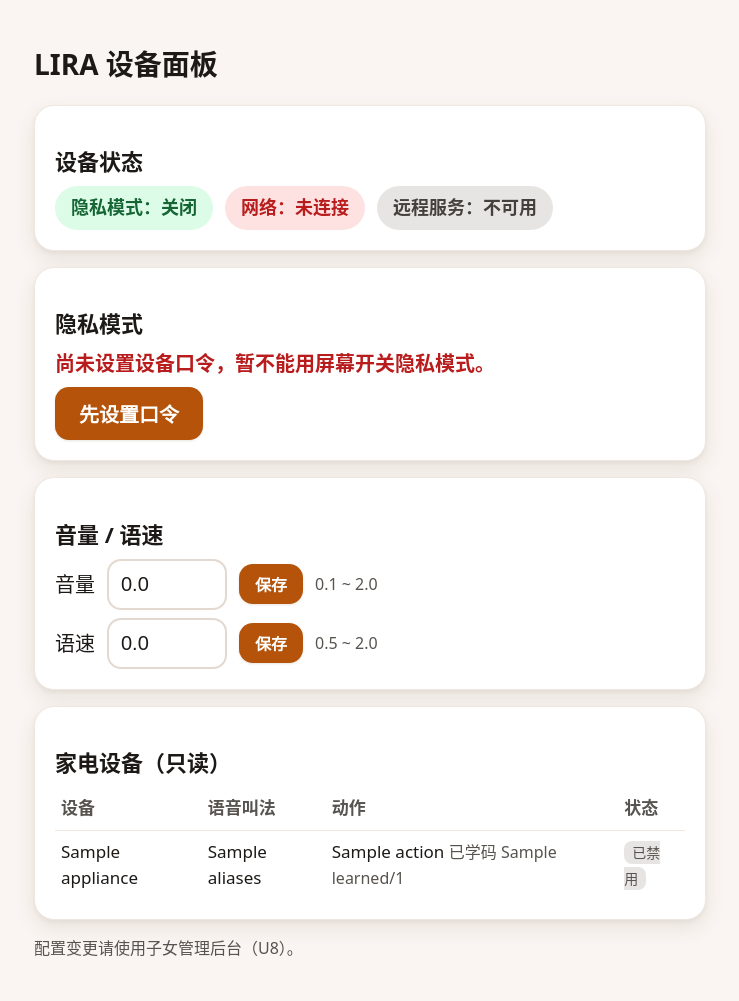
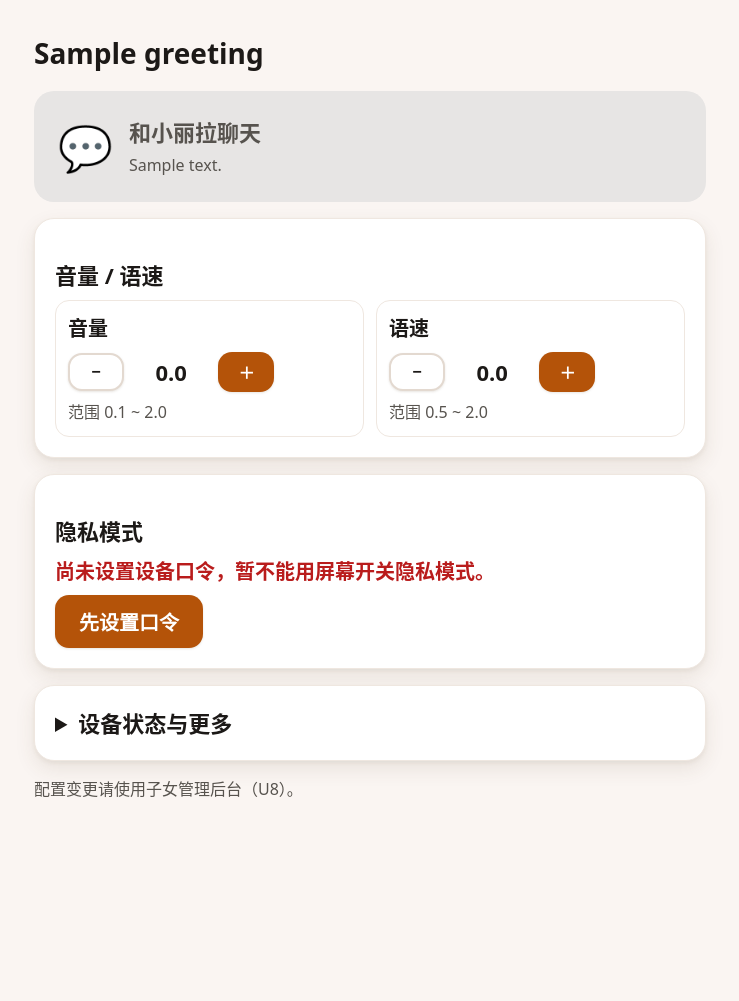
Before and after one commit to JoeYZXd/LIRA, a FastAPI app: template device/lira/ui/templates/index.html in a window 1280 px wide. Shown: the whole page, without its empty margins (270-1009 px from the left). After the commit the page ends 797 px from the top, so only its background shows below. Run offline with FastAPI, Linux system fonts and the light colour scheme; the template is opened without the code that fills it: most values are stand-ins (such as "Sample title", 1, 10 or a date in 2020).

Commit message:
feat(ui): 首页改版为温馨家庭助手主页（U5）
首屏时段问候+小丽拉欢迎语与聊天入口大卡（chat 未装配时同位
置显式暂不可用）；音量/语速改为步进快捷卡片（沿用既有端点，
Jinja 内钳制步长与边界）；隐私开关卡保留口令流程与 fail-closed
引导；状态 pills/家电表/dev 链接收入默认收起的折叠区。端点、
表单参数与 /status 全部不变（R4 等价），21 个新测试。

Co-Authored-By: Claude Code <noreply@anthropic.com>

```diff
--- a/device/lira/ui/app.py
+++ b/device/lira/ui/app.py
@@ -3,7 +3,9 @@
 定位（计划 U7 Approach）：设备本地小 Web 服务，板上绑屏即 kiosk。
 
 页面（服务端渲染 Jinja2，无前端构建链，无 HTMX——表单 + 重定向已够用）：
-  - `/`        状态卡（网络/远程可用/隐私）+ 隐私开关 + 音量/语速 + 设备列表只读
+  - `/`        首页（时段问候 + 聊天入口 + 音量/语速快捷步进 + 隐私开关 +
+               折叠收纳的设备状态/家电只读表/开发者控制台——home-console U5；
+               R4：既有端点/表单参数/`/status` 全部不变，纯呈现层重排）
   - `/passphrase/setup`  设备本地口令首启设置（无默认值，fail-closed）
   - `/status`  只读状态 JSON（kiosk 轮询用，不鉴权）
 
@@ -20,6 +22,7 @@ from __future__ import annotations
 
 import logging
 from dataclasses import dataclass, field
+from datetime import datetime
 from pathlib import Path
 from typing import Callable
 
@@ -30,8 +33,17 @@ from fastapi.templating import Jinja2Templates
 from lira.appliances.store import ApplianceStore
 from lira.privacy import PassphraseVault, PrivacyState
 from lira.settings import DeviceSettings
+from lira.ui.chat import CHAT_UNAVAILABLE_NOTE
 
-__all__ = ["DeviceSettings", "UiServices", "create_app", "TEMPLATES_DIR"]
+__all__ = [
+    "DeviceSettings",
+    "HOME_WELCOME",
+    "UiServices",
+    "create_app",
+    "greeting_for_hour",
+    "home_greeting",
+    "TEMPLATES_DIR",
+]
 
 logger = logging.getLogger(__name__)
 
@@ -78,8 +90,32 @@ def _appliance_rows(services: UiServices) -> list[dict[str, object]]:
     return rows
 
 
+#: 首页固定欢迎语（跟在时段问候后的一句；home-console U5 首屏）
+HOME_WELCOME = "我是小丽拉，您的家庭小助手。"
+
+
+def greeting_for_hour(hour: int) -> str:
+    """时段问候语（home-console U5）：5-11 点早上 / 12-17 点下午 / 其余晚上。
+
+    其余 = 18-23 点与 0-4 点（深夜凌晨归晚上），三分支覆盖全部 24 小时。
+    """
+    if 5 <= hour < 12:
+        return "早上好"
+    if 12 <= hour < 18:
+        return "下午好"
+    return "晚上好"
+
+
+def home_greeting(hour: int) -> str:
+    """首页首屏问候整句：时段问候 + 固定欢迎语（单一出处，可按小时单测）。"""
+    return f"{greeting_for_hour(hour)}，{HOME_WELCOME}"
+
+
 def _index_context(services: UiServices, **extra: object) -> dict[str, object]:
     return {
+        "greeting": home_greeting(datetime.now().hour),
+        "chat_available": services.chat is not None,
+        "chat_unavailable_note": CHAT_UNAVAILABLE_NOTE,
         "privacy_on": services.privacy.is_on,
         "remote_available": services.remote_available(),
         "network_ok": services.network_ok(),
--- a/device/lira/ui/templates/index.html
+++ b/device/lira/ui/templates/index.html
@@ -1,16 +1,122 @@
 {% extends "base.html" %}
+{% block extra %}
+<style>
+  /* ===== 首页改版补充样式（home-console U5）：仅组合 base.html 设计令牌，不新造色板 ===== */
+
+  /* 首屏问候 */
+  .hero { margin: var(--space-2) 0 var(--space-4); }
+  .hero .hello { font-size: var(--fs-h1); font-weight: 700; margin: 0; }
+
+  /* 聊天入口大卡（R1 主视觉；chat 未装配时同位置显式不可点提示，不隐藏） */
+  .chat-entry {
+    display: flex; align-items: center; gap: var(--space-4);
+    background: var(--brand); color: var(--surface);
+    border-radius: var(--radius-lg); padding: var(--space-5);
+    box-shadow: var(--shadow-md); margin-bottom: var(--space-4);
+    text-decoration: none;
+    transition: background-color var(--speed) ease-out,
+                transform var(--speed) ease-out,
+                box-shadow var(--speed) ease-out;
+  }
+  .chat-entry:hover { background: var(--brand-deep); transform: translateY(-1px); }
+  .chat-entry:active { transform: translateY(0); box-shadow: none; }
+  .chat-entry .chat-emoji { font-size: 44px; line-height: 1; }
+  .chat-entry .chat-title { font-size: var(--fs-h2); font-weight: 700; margin: 0; }
+  .chat-entry .chat-sub { margin: var(--space-1) 0 0; font-size: var(--fs-small); }
+  .chat-entry.disabled,
+  .chat-entry.disabled:hover {
+    background: var(--neutral-soft); color: var(--ink-soft);
+    box-shadow: none; transform: none; cursor: not-allowed;
+  }
+
+  /* 快捷区：音量 / 语速步进卡（R2；−/+ 各自小 form POST 既有端点） */
+  .steppers {
+    display: grid; grid-template-columns: repeat(auto-fit, minmax(220px, 1fr));
+    gap: var(--space-3);
+  }
+  .stepper {
+    border: 1px solid var(--border); border-radius: var(--radius-md);
+    padding: var(--space-3);
+    display: flex; flex-direction: column; gap: var(--space-2);
+  }
+  .stepper .stepper-label { font-weight: 600; }
+  .stepper-row { display: flex; align-items: center; gap: var(--space-3); }
+  .step-form { display: inline-flex; margin: 0; }
+  .stepper button { min-width: 56px; }
+  .stepper-value {
+    font-size: var(--fs-h2); font-weight: 700; text-align: center;
+    min-width: 3.2em; font-variant-numeric: tabular-nums;
+  }
+  button.ghost {
+    background: var(--surface); color: var(--ink);
+    border: 2px solid var(--border-strong);
+  }
+  button.ghost:hover { background: var(--bg); }
+
+  /* 折叠收纳区（R3）：默认收起，摘要行即入口 */
+  details.card > summary { cursor: pointer; font-weight: 700; font-size: var(--fs-h2); }
+  details.card[open] > summary { margin-bottom: var(--space-3); }
+  details .fold-head { margin: var(--space-4) 0 var(--space-2); }
+  details summary + .fold-head { margin-top: 0; }
+</style>
+{% endblock %}
 {% block content %}
-<h1>LIRA 设备面板</h1>
-{% if dev_console %}
-  <p><a href="/dev">开发者控制台</a></p>
+<div class="hero">
+  <p class="hello">{{ greeting }}</p>
+</div>
+
+{% if chat_available %}
+<a class="chat-entry" href="/chat">
+  <span class="chat-emoji" aria-hidden="true">💬</span>
+  <span>
+    <p class="chat-title">和小丽拉聊天</p>
+    <p class="chat-sub">点这里，选一位家人开始聊。</p>
+  </span>
+</a>
+{% else %}
+<div class="chat-entry disabled" aria-disabled="true">
+  <span class="chat-emoji" aria-hidden="true">💬</span>
+  <span>
+    <p class="chat-title">和小丽拉聊天</p>
+    <p class="chat-sub">{{ chat_unavailable_note }}</p>
+  </span>
+</div>
 {% endif %}
 
 <section class="card">
-  <h2>设备状态</h2>
-  <div class="status-row">
-    <span class="pill {{ 'on' if privacy_on else 'off' }}">隐私模式：{{ '开启' if privacy_on else '关闭' }}</span>
-    <span class="pill {{ 'off' if network_ok else 'on' }}">网络：{{ '已连接' if network_ok else '未连接' }}</span>
-    <span class="pill {{ 'off' if remote_available else 'neutral' }}">远程服务：{{ '可用' if remote_available else '不可用' }}</span>
+  <h2>音量 / 语速</h2>
+  {% if setting_error %}<p class="error">{{ setting_error }}</p>{% endif %}
+  <div class="steppers">
+    <div class="stepper">
+      <span class="stepper-label">音量</span>
+      <div class="stepper-row">
+        <form method="post" action="/volume" class="step-form">
+          <input type="hidden" name="value" value="{{ '%.1f'|format([volume - 0.1, 0.1] | max) }}">
+          <button class="small ghost" type="submit" aria-label="音量调低一档">−</button>
+        </form>
+        <span class="stepper-value">{{ '%.1f'|format(volume) }}</span>
+        <form method="post" action="/volume" class="step-form">
+          <input type="hidden" name="value" value="{{ '%.1f'|format([volume + 0.1, 2.0] | min) }}">
+          <button class="small primary" type="submit" aria-label="音量调高一档">＋</button>
+        </form>
+      </div>
+      <span class="muted">范围 0.1 ~ 2.0</span>
+    </div>
+    <div class="stepper">
+      <span class="stepper-label">语速</span>
+      <div class="stepper-row">
+        <form method="post" action="/speed" class="step-form">
+          <input type="hidden" name="value" value="{{ '%.1f'|format([tts_speed - 0.1, 0.5] | max) }}">
+          <button class="small ghost" type="submit" aria-label="语速调慢一档">−</button>
+        </form>
+        <span class="stepper-value">{{ '%.1f'|format(tts_speed) }}</span>
+        <form method="post" action="/speed" class="step-form">
+          <input type="hidden" name="value" value="{{ '%.1f'|format([tts_speed + 0.1, 2.0] | min) }}">
+          <button class="small primary" type="submit" aria-label="语速调快一档">＋</button>
+        </form>
+      </div>
+      <span class="muted">范围 0.5 ~ 2.0</span>
+    </div>
   </div>
 </section>
 
@@ -24,7 +130,7 @@
     {% if privacy_error %}<p class="error">{{ privacy_error }}</p>{% endif %}
     <form method="post" action="/privacy">
       <input type="password" name="passphrase" placeholder="设备口令" required>
-      <div class="status-row" style="margin-top:8px">
+      <div class="status-row" style="margin-top: var(--space-2)">
         <button class="danger" type="submit" name="action" value="on">开启隐私</button>
         <button class="primary" type="submit" name="action" value="off">关闭隐私</button>
       </div>
@@ -32,25 +138,21 @@
   {% endif %}
 </section>
 
-<section class="card">
-  <h2>音量 / 语速</h2>
-  {% if setting_error %}<p class="error">{{ setting_error }}</p>{% endif %}
-  <form method="post" action="/volume" class="inline">
-    <label for="volume">音量</label>
-    <input type="number" id="volume" name="value" step="0.1" min="0.1" max="2" value="{{ '%.1f'|format(volume) }}">
-    <button class="small primary" type="submit">保存</button>
-    <span class="muted">0.1 ~ 2.0</span>
-  </form>
-  <form method="post" action="/speed" class="inline" style="margin-top:8px">
-    <label for="speed">语速</label>
-    <input type="number" id="speed" name="value" step="0.1" min="0.5" max="2" value="{{ '%.1f'|format(tts_speed) }}">
-    <button class="small primary" type="submit">保存</button>
-    <span class="muted">0.5 ~ 2.0</span>
-  </form>
-</section>
+<details class="card">
+  <summary>设备状态与更多</summary>
 
-<section class="card">
-  <h2>家电设备（只读）</h2>
+  <h2 class="fold-head">设备状态</h2>
+  <div class="status-row">
+    <span class="pill {{ 'on' if privacy_on else 'off' }}">隐私模式：{{ '开启' if privacy_on else '关闭' }}</span>
+    <span class="pill {{ 'off' if network_ok else 'on' }}">网络：{{ '已连接' if network_ok else '未连接' }}</span>
+    <span class="pill {{ 'off' if remote_available else 'neutral' }}">远程服务：{{ '可用' if remote_available else '不可用' }}</span>
+  </div>
+
+  {% if dev_console %}
+  <p class="fold-head"><a href="/dev">开发者控制台</a></p>
+  {% endif %}
+
+  <h2 class="fold-head">家电设备（只读）</h2>
   {% if appliances %}
   <table>
     <tr><th>设备</th><th>语音叫法</th><th>动作</th><th>状态</th></tr>
@@ -70,7 +172,7 @@
   {% else %}
   <p class="muted">还没有配置家电。请家人在管理后台添加。</p>
   {% endif %}
-</section>
+</details>
 
 <p class="muted">配置变更请使用子女管理后台（U8）。</p>
 {% endblock %}
```
Also changed, not shown: device/tests/test_ui.py (+210 -1 lines).
